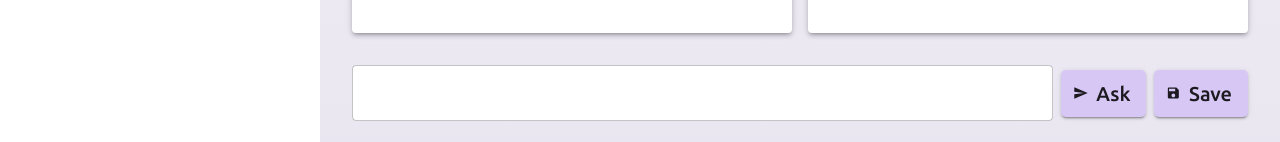
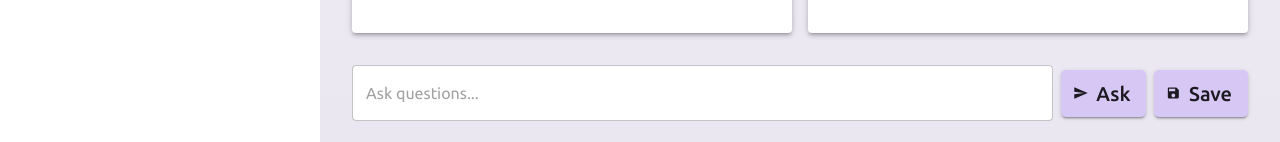
Before and after one commit to PallabRoy-SE/boat-ai, a React (Create React App) app: page / in a window 1280 px wide. Shown: the part 655-797 px from the top of the page. Built offline with nearby package versions, Linux system fonts and the light colour scheme.

Commit message:
fix: add placeholder to input

```diff
--- a/src/pages/home/Home.jsx
+++ b/src/pages/home/Home.jsx
@@ -68,6 +68,7 @@ function Home() {
       >
         <TextField
           type="text"
+          placeholder="Ask questions..."
           sx={{
             width: "85%",
             borderRadius: "5px",
```
